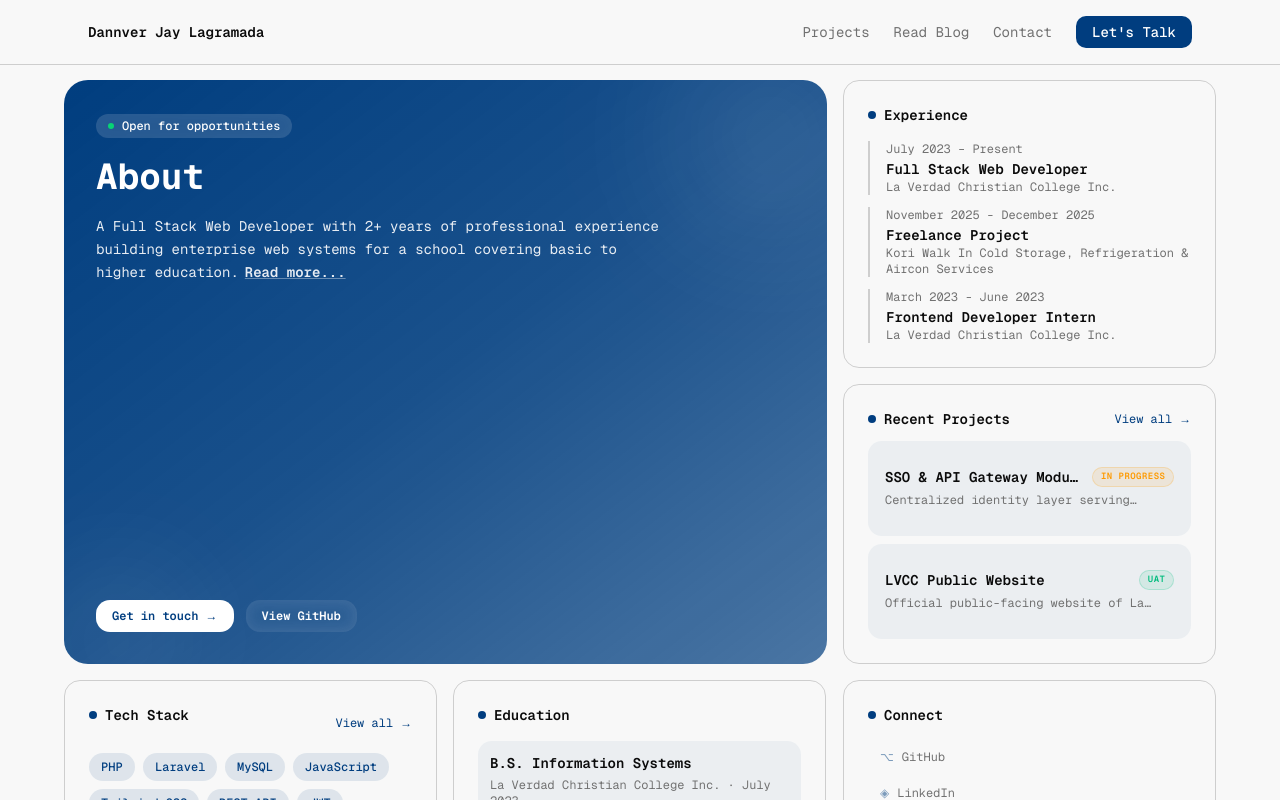
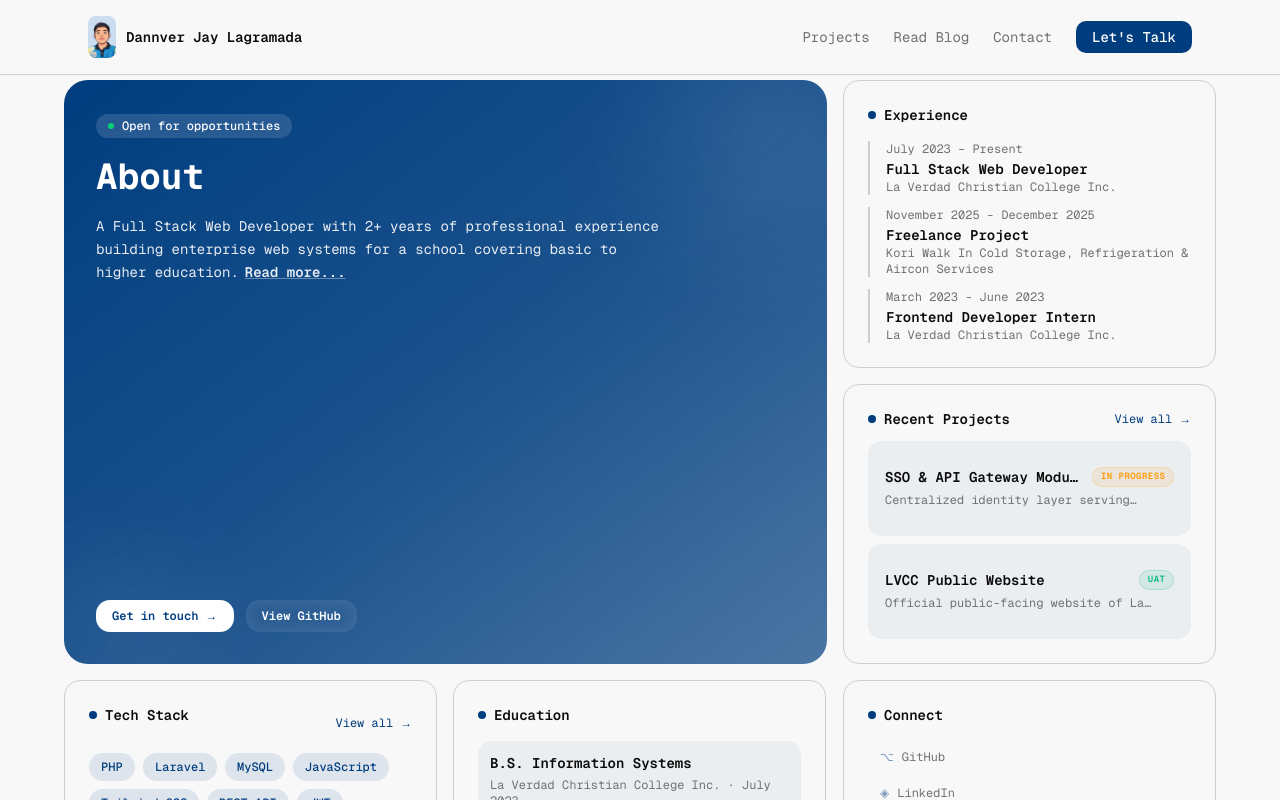
Before and after one commit to danjay718-ai/personal-portfolio, a Next.js app: page / in a window 1280 px wide. Shown: the top 800 px of the page. Built offline with nearby package versions, Linux system fonts and the light colour scheme.

Commit message:
feat: update navbar to include logo image and change icon path in metadata

```diff
--- a/app/layout.tsx
+++ b/app/layout.tsx
@@ -9,7 +9,7 @@ export const metadata: Metadata = {
   title: 'Dannver Jay Lagramada — Developer',
   description: 'Personal website and portfolio',
   icons: {
-    icon: '/icon.svg',
+    icon: '/danjay-icon.png',
   },
 }
 
--- a/components/navbar.tsx
+++ b/components/navbar.tsx
@@ -3,6 +3,7 @@
 import { useState } from 'react';
 import Link from 'next/link';
 import { usePathname } from 'next/navigation';
+import Image from 'next/image';
 import { Menu, X } from 'lucide-react';
 
 export function Navbar() {
@@ -13,8 +14,15 @@ export function Navbar() {
   return (
     <nav className="fixed top-0 left-0 right-0 z-50 bg-background/95 backdrop-blur-sm border-b border-border">
       <div className="max-w-6xl mx-auto px-6 py-4 flex items-center justify-between">
-        <Link href="/" className="text-sm font-semibold text-foreground hover:text-primary transition-colors">
-          Dannver Jay Lagramada
+        <Link href="/" className="flex items-center gap-2.5 text-sm font-semibold text-foreground hover:text-primary transition-colors">
+          <Image
+            src="/danjay-icon.png"
+            alt="Dannver Jay"
+            width={28}
+            height={28}
+            className="rounded-md object-cover"
+          />
+          <span>Dannver Jay Lagramada</span>
         </Link>
 
         {/* Desktop Navigation */}
```
Also changed, not shown: public/danjay-icon.png (added).
